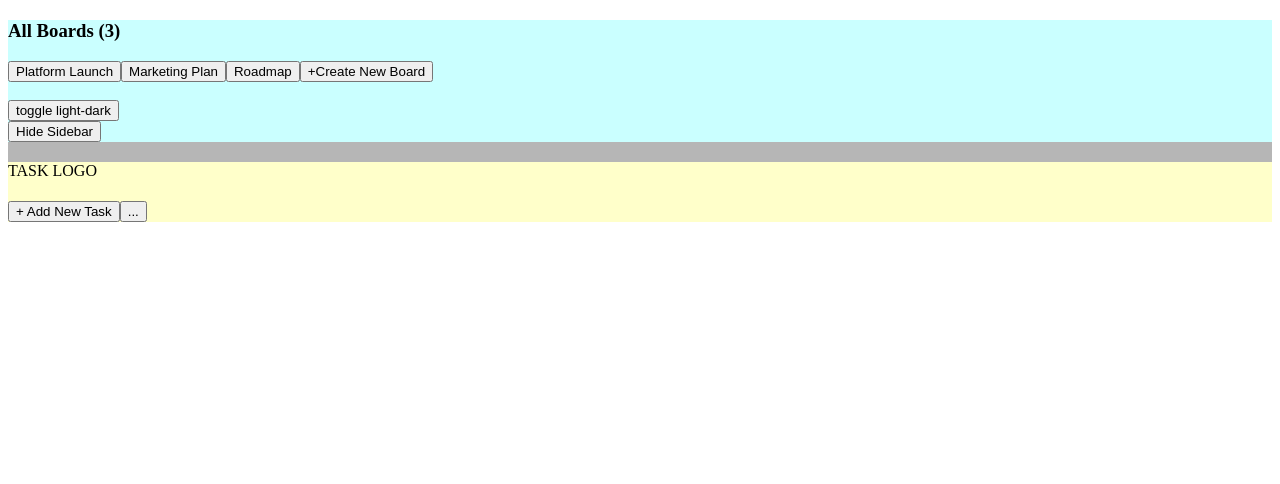
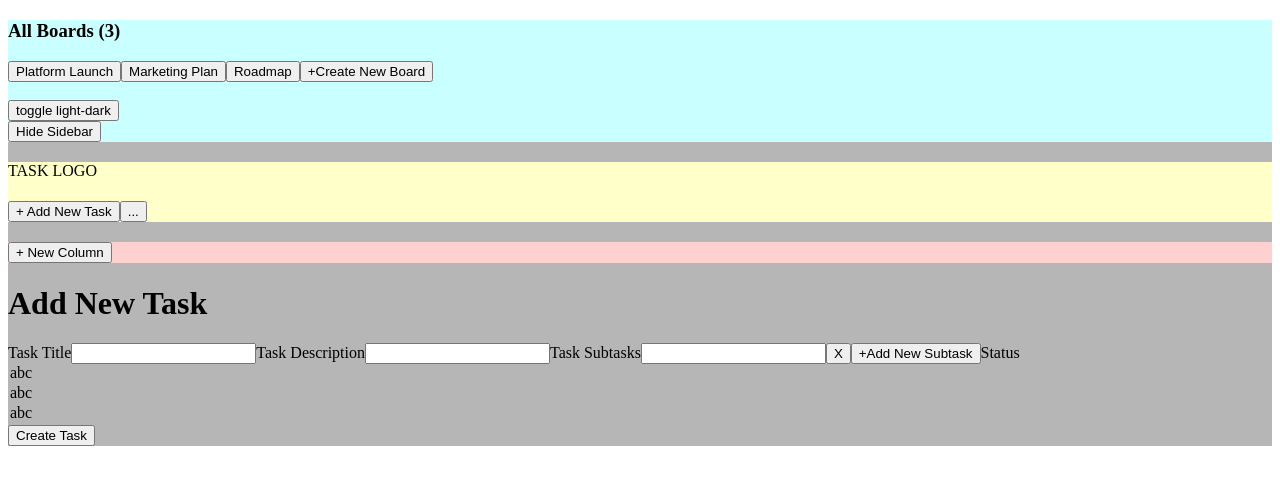
Before and after one commit to kuralayusha/task-manager, a Next.js app: page / in a window 1280 px wide. Both pictures are taken after a click on the button "+ Add New Task". Shown: the top 484 px of the page. Built offline with nearby package versions, Linux system fonts and the light colour scheme.

Commit message:
add new task template is done

```diff
--- /dev/null
+++ b/components/AddNewTask.tsx
@@ -0,0 +1,41 @@
+type AddNewTaskProps = {
+  setWantedNewTask: any
+}
+
+function AddNewTask({ setWantedNewTask }: AddNewTaskProps) {
+  function handleCreate() {
+    setWantedNewTask(false)
+  }
+  return (
+    <div className="AddNewTask">
+      <h1>Add New Task</h1>
+
+      <form>
+        <label>Task Title</label>
+        <input type="text" name="taskTitle" id="taskTitle" />
+
+        <label>Task Description</label>
+        <input
+          type="text"
+          name="taskDescription"
+          id="taskDescription"
+        />
+
+        <label>Task Subtasks</label>
+        <input type="text" name="taskSubtasks" id="taskSubtasks" />
+        <button>X</button>
+        <button>+Add New Subtask</button>
+
+        <label>Status</label>
+        <section>
+          <option value="">abc</option>
+          <option value="">abc</option>
+          <option value="">abc</option>
+        </section>
+        <button onClick={handleCreate}>Create Task</button>
+      </form>
+    </div>
+  )
+}
+
+export default AddNewTask
--- a/components/TaskBoard.tsx
+++ b/components/TaskBoard.tsx
@@ -4,17 +4,21 @@
 type TaskBoardProps = {
   tasksData: any
   taskBoardFocus: any
+  wantedNewTask: any
+  setWantedNewTask: any
 }
 
-function TaskBoard({ tasksData, taskBoardFocus }: TaskBoardProps) {
-  const [subtasksCompleted, setSubtasksCompleted] = useState<any>({})
-  const [subtasksLength, setSubtasksLength] = useState<any>({})
-
-  console.log(subtasksCompleted, subtasksLength)
+function TaskBoard({
+  tasksData,
+  taskBoardFocus,
+  wantedNewTask,
+  setWantedNewTask,
+}: TaskBoardProps) {
   return (
     <div className="task-board">
       {/* TODO: if there is no column show
       a title and a button to add a new column */}
+
       {tasksData.boards.map((board: any) => {
         if (board.name === taskBoardFocus) {
           return board.columns.map((column: any) => (
@@ -37,6 +41,7 @@
           ))
         }
       })}
+      <button>+ New Column</button>
     </div>
   )
 }
--- a/components/TopBar.tsx
+++ b/components/TopBar.tsx
@@ -1,10 +1,21 @@
+import AddNewTask from './AddNewTask'
+
 type TopBarProps = {
   tasksData: any
   taskBoardFocus: any
+  setWantedNewTask: any
 }
 
-function TopBar({ tasksData, taskBoardFocus }: TopBarProps) {
+function TopBar({
+  tasksData,
+  taskBoardFocus,
+  setWantedNewTask,
+}: TopBarProps) {
   const boardTitle = taskBoardFocus
+
+  function handleAddNewTask() {
+    setWantedNewTask(true)
+  }
 
   return (
     <div className="top-bar">
@@ -14,7 +25,7 @@
       <div>
         <h1 className="board-title">{boardTitle}</h1>
         <div>
-          <button>+ Add New Task</button>
+          <button onClick={handleAddNewTask}>+ Add New Task</button>
           <button>...</button>
         </div>
         <div />
--- a/pages/index.tsx
+++ b/pages/index.tsx
@@ -1,9 +1,10 @@
-import Head from 'next/head'
 import Layout from '../components/Layout'
 import TopBar from '../components/TopBar'
 import TaskBoard from '../components/TaskBoard'
 import SideBar from '../components/SideBar'
+import AddNewTask from '../components/AddNewTask'
 
+import Head from 'next/head'
 import Data from '../datas/data.json'
 import { useEffect, useState } from 'react'
 
@@ -17,6 +18,7 @@
   const [subtasksLength, setSubtasksLength] = useState<any>([])
   const [subtasksCompleted, setSubtasksCompleted] = useState<any>([])
   const [string, setString] = useState<any>('')
+  const [wantedNewTask, setWantedNewTask] = useState<boolean>(false)
 
   console.log(taskBoardFocus)
   // console.log(tasksData)
@@ -42,11 +44,17 @@
         <TopBar
           tasksData={tasksData}
           taskBoardFocus={taskBoardFocus}
+          setWantedNewTask={setWantedNewTask}
         />
         <TaskBoard
           tasksData={tasksData}
           taskBoardFocus={taskBoardFocus}
+          wantedNewTask={wantedNewTask}
+          setWantedNewTask={setWantedNewTask}
         />
+        {wantedNewTask && (
+          <AddNewTask setWantedNewTask={setWantedNewTask} />
+        )}
       </Layout>
     </>
   )
```
